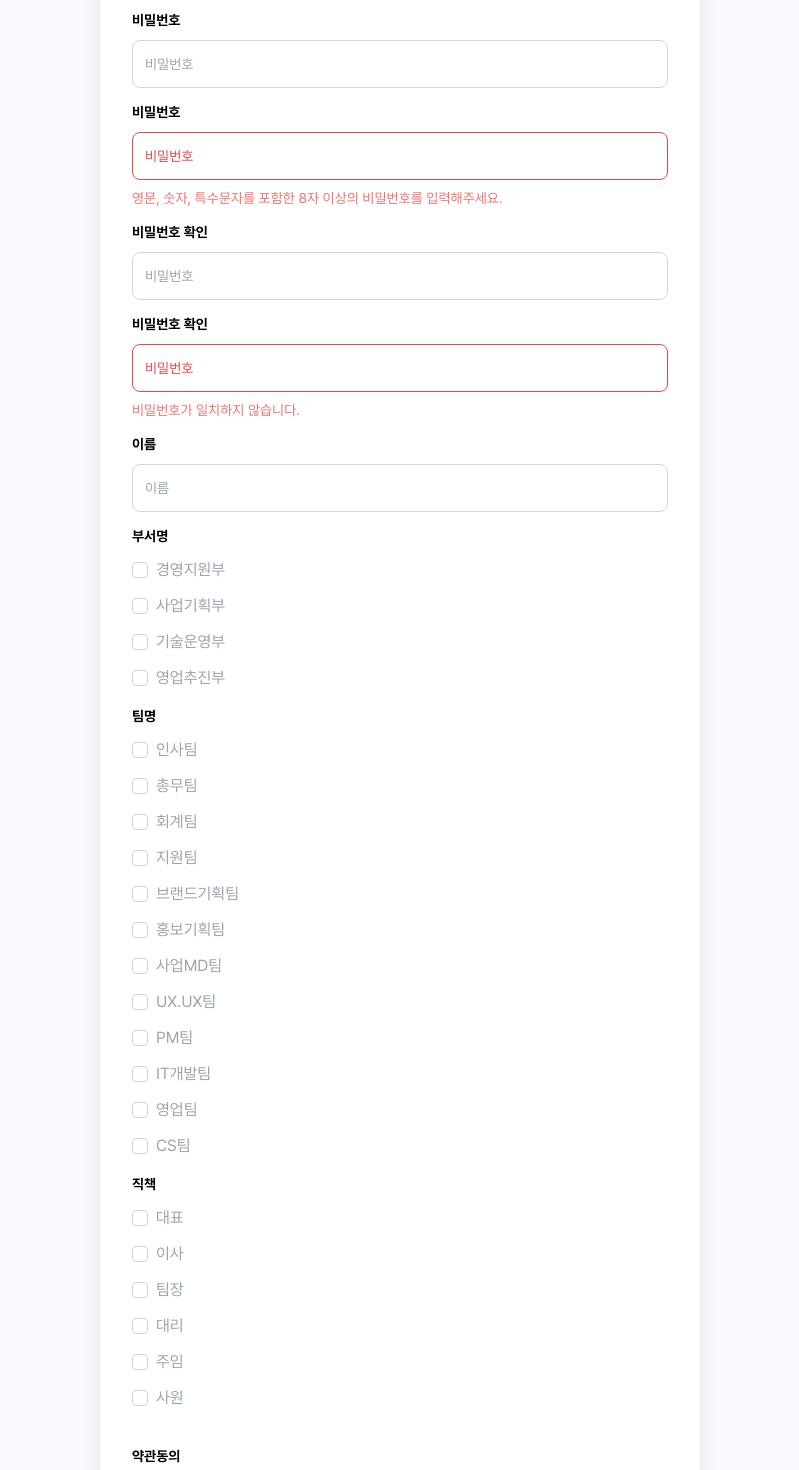
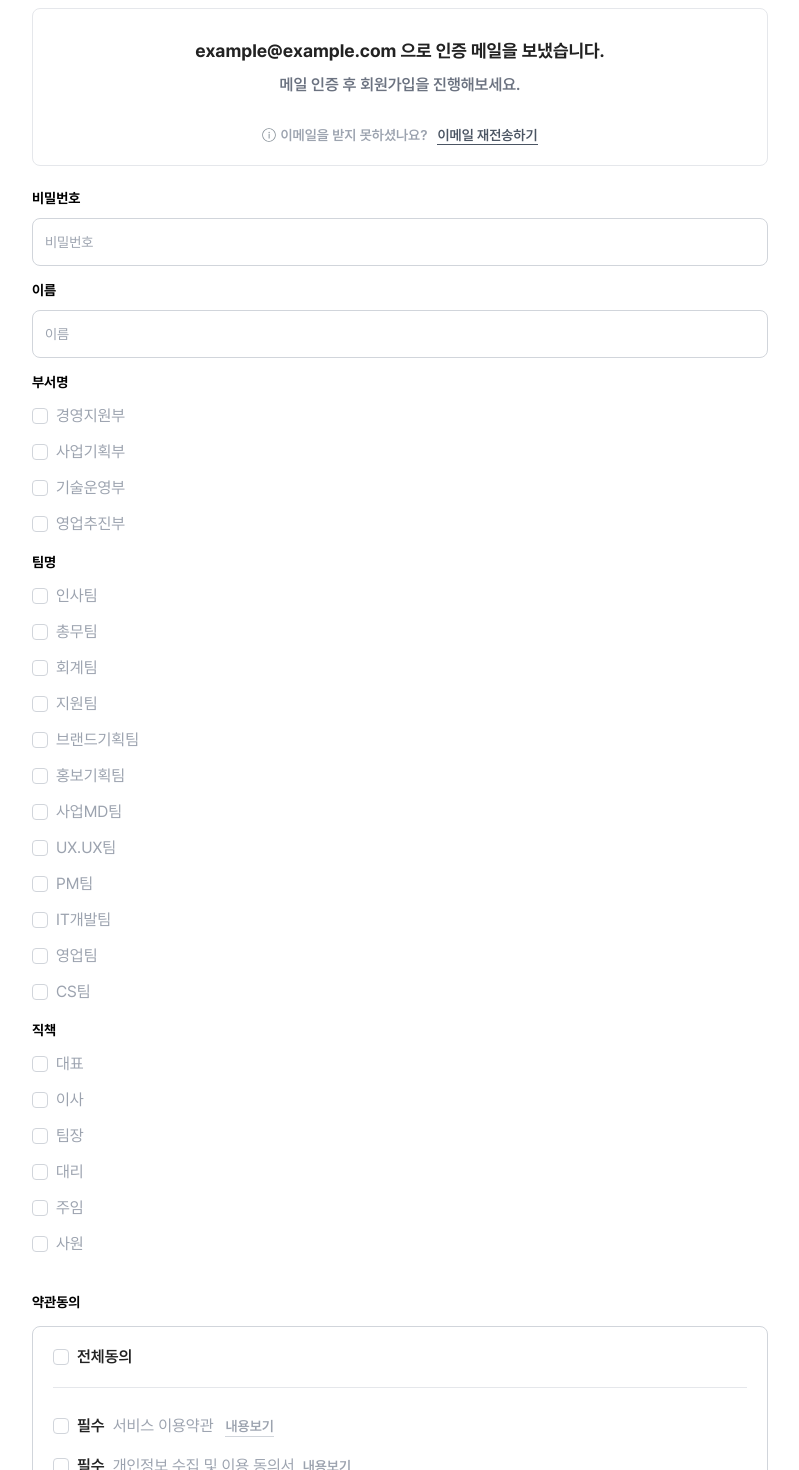
Before and after one commit to sunfivemin/meeting-room, a Next.js app: page /signup in a window 1280 px wide. Shown: the part 760-2230 px from the top of the page, without its empty margins (240-1039 px from the left). Built offline with nearby package versions, Linux system fonts and the light colour scheme; a web font is replaced by a local one.

Commit message:
로그인/회원가입 css 수정

```diff
--- a/app/components/CommonModal.jsx
+++ b/app/components/CommonModal.jsx
@@ -2,7 +2,7 @@ const CommonModal = ({ open, setOpen, title, subtitle, content, onConfirm, singl
     if (!open) return null;
 
     return (
-        <div className="fixed inset-0 z-30 flex items-center justify-center bg-black bg-opacity-40">
+        <div className="fixed inset-0 z-30 flex items-center justify-center bg-black bg-opacity-40 px-[15px]">
             <div className="w-full max-w-md p-8 bg-white rounded-lg shadow-lg">
                 <h2 className="mb-4 text-xl font-semibold text-center">{title}</h2>
                 {subtitle && <p className="mb-4 text-base text-gray-500">{subtitle}</p>}
--- a/app/components/ReservationModal.jsx
+++ b/app/components/ReservationModal.jsx
@@ -309,7 +309,7 @@ export default function ReservationModal({ isModalOpen, onClose }) {
                     <label className="font-bold text-md text-navy-700">
                       참여자
                     </label>
-                    <ComboBox />
+
                   </div>
 
                   <div className="col-span-2">
--- a/app/login/page.jsx
+++ b/app/login/page.jsx
@@ -5,7 +5,7 @@ export default function Login() {
     return (
         <>
             <div className=" bg-[var(--bg-main-color)] flex-1 flex items-center">
-                <div className="z-10 flex w-full h-fit ">
+                <div className="z-10 flex w-full h-fit pb-[110px]">
                     <div className="p-10 mx-auto bg-white shadow-3xl rounded-lg px-6 md:px-8 md:w-3/4 lg:w-[500px] w-[92%]">
                         <h2 className="mb-10 text-2xl font-bold text-center text-[#222]">로그인</h2>
                         <form action="">
--- a/app/signup/page.jsx
+++ b/app/signup/page.jsx
@@ -1,12 +1,11 @@
-import Image from "next/image";
 import Link from "next/link";
 
 export default function Signup() {
     return (
         <>
-            <div className="flex bg-[var(--bg-main-color)] flex-1 mt-[100px]">
-                <div className="z-10 w-full mt-[0px] pb-[110px] md:my-[0px] md:pb-[60px]">
-                    <div className="p-10 py-[60px] mx-auto bg-white shadow-3xl rounded-lg px-6 md:px-8 md:w-3/4 lg:w-[600px] w-[92%]">
+            <div className="flex bg-[var(--bg-main-color)] flex-1 lg:mt-[100px] mt-[0px] ">
+                <div className="z-10 w-full pb-[110px]">
+                    <div className="p-10 py-[60px] mx-auto bg-white shadow-3xl rounded-lg px-6 md:px-8 md:w-3/4 lg:w-[800px] w-[92%]">
                         <h2 className="mb-10 text-2xl font-bold text-center text-[#222]">회원가입</h2>
                         <form action="">
                             <div className="">
@@ -33,35 +32,44 @@ export default function Signup() {
                                 {/* 이메일 인증하기  - 클릭 활성화*/}
                                 <button className="block w-full mt-3 mb-8 transition duration-300 ease-in-out font-md blue__btn">이메일 인증하기</button>
 
+                                {/* 인증 메일 전송 알림 */}
+                                <div className="w-full gap-2 px-5 pt-2 pb-5 mt-3 mb-5 text-sm border border-gray-200 rounded-lg bg-[#f7f9fa] outline-none flex__col bg-white/0">
+                                    <p className="flex justify-center mt-5 text-lg font-bold item-center text-center text-[#222]">example@example.com 으로 인증 메일을 보냈습니다.</p>
+                                    <p className="flex justify-center text-base font-semibold text-center text-gray-500 item-center">메일 인증 후 회원가입을 진행해보세요.</p>
+                                    <div className="flex flex-wrap items-center justify-center gap-1 mt-5">
+                                        <svg width="14" height="14" viewBox="0 0 14 14" fill="none">
+                                            <path
+                                                d="M0.25 7C0.25 10.7279 3.27208 13.75 7 13.75C10.7279 13.75 13.75 10.7279 13.75 7C13.75 3.27208 10.7279 0.25 7 0.25C3.27208 0.25 0.25 3.27208 0.25 7ZM13 7C13 10.3137 10.3137 13 7 13C3.68629 13 1 10.3137 1 7C1 3.68629 3.68629 1 7 1C10.3137 1 13 3.68629 13 7ZM7.125 3.75C7.47018 3.75 7.75 4.02982 7.75 4.375C7.75 4.72018 7.47018 5 7.125 5C6.77982 5 6.5 4.72018 6.5 4.375C6.5 4.02982 6.77982 3.75 7.125 3.75ZM6.65 10.5H7.58333V5.83333H6.65V10.5Z"
+                                                fill="#828C94"></path>
+                                        </svg>
+                                        <p className="font-semibold pr-1.5 text-gray-400 text-sm">이메일을 받지 못하셨나요?</p>
+                                        <button className="text-sm font-semibold text-gray-600 underline-link transition duration-300 ease-in-out hover:text-[#4e5968d1] ">이메일 재전송하기</button>
+                                    </div>
+                                </div>
+
                                 {/* 비밀번호 입력 */}
                                 <div className="mb-3">
                                     <label className="text-sm font-bold text-navy-700 ">비밀번호</label>
                                     <input type="password" name="password" id="password" placeholder="비밀번호" className="flex items-center justify-center w-full h-12 p-3 mt-2 text-sm border border-gray-300 rounded-lg outline-none bg-white/0"></input>
                                 </div>
                                 {/* 비밀번호 실패 */}
-                                <div className="mb-3">
-                                    <label className="text-sm font-bold text-navy-700 ">
-                                        비밀번호
-                                    </label>
+                                {/* <div className="mb-3">
+                                    <label className="text-sm font-bold text-navy-700 ">비밀번호</label>
                                     <input type="password" name="password" id="password" placeholder="비밀번호" className="flex items-center justify-center w-full h-12 p-3 mt-2 text-sm text-red-500 border border-red-500 rounded-lg outline-none bg-white/0 placeholder:text-red-500 "></input>
                                     <p className="mt-2 text-sm text-red-400">영문, 숫자, 특수문자를 포함한 8자 이상의 비밀번호를 입력해주세요.</p>
-                                </div>
+                                </div> */}
 
                                 {/* 비밀번호 확인 */}
-                                <div className="mb-3">
-                                    <label className="text-sm font-bold text-navy-700 ">
-                                        비밀번호 확인
-                                    </label>
+                                {/* <div className="mb-3">
+                                    <label className="text-sm font-bold text-navy-700 ">비밀번호 확인</label>
                                     <input type="password" name="password" id="password" placeholder="비밀번호" className="flex items-center justify-center w-full h-12 p-3 mt-2 text-sm border border-gray-300 rounded-lg outline-none bg-white/0"></input>
-                                </div>
+                                </div> */}
                                 {/* 비밀번호 확인 - 일치하지 않습니다. */}
-                                <div className="mb-3">
-                                    <label className="text-sm font-bold text-navy-700 ">
-                                        비밀번호 확인
-                                    </label>
+                                {/* <div className="mb-3">
+                                    <label className="text-sm font-bold text-navy-700 ">비밀번호 확인</label>
                                     <input type="password" name="password" id="password" placeholder="비밀번호" className="flex items-center justify-center w-full h-12 p-3 mt-2 text-sm text-red-500 border border-red-500 rounded-lg outline-none bg-white/0 placeholder:text-red-500 "></input>
                                     <p className="mt-2 text-sm text-red-400">비밀번호가 일치하지 않습니다.</p>
-                                </div>
+                                </div> */}
 
                                 {/* 이름 입력 */}
                                 <div className="mb-3">
@@ -250,33 +258,38 @@ export default function Signup() {
                                         <input type="checkbox" id="terms-check-all" />
                                         <label htmlFor="terms-check-all">
                                             <span className="check-icon"></span>
-                                            <p className="!text-base
-                                            !text-[#222] !font-semibold">전체동의</p>
+                                            <p
+                                                className="!text-base
+                                            !text-[#222] !font-semibold">
+                                                전체동의
+                                            </p>
                                         </label>
                                     </div>
                                     <hr className="my-2"></hr>
                                     <div className="gap-1 flex__col ">
-                                        <div className="check-wrap">
+                                        <div className="flex flex-wrap check-wrap">
                                             <input type="checkbox" id="terms-check-01" />
                                             <label htmlFor="terms-check-01">
                                                 <span className="check-icon"></span>
                                                 <p className="!text-base flex items-center justify-center gap-x-2 gap-y-4 flex-wrap">
-                                                    <span className="text-[#222] font-semibold">필수</span><span className="pr-1">서비스 이용약관</span>
+                                                    <span className="text-[#222] font-semibold">필수</span>
+                                                    <span className="pr-1">서비스 이용약관</span>
                                                 </p>
                                             </label>
                                             <span className="text-sm ml-2 gray-b font-semibold text-gray-400 underline-link transition duration-300 ease-in-out hover:text-[#4e5968d1] ">내용보기</span>
                                         </div>
-                                        <div className="check-wrap">
+                                        <div className="flex flex-wrap check-wrap">
                                             <input type="checkbox" id="terms-check-02" />
                                             <label htmlFor="terms-check-02">
                                                 <span className="check-icon"></span>
                                                 <p className="!text-base flex items-center gap-x-2 gap-y-4 flex-wrap">
-                                                    <span className="text-[#222] font-semibold ">필수</span><span>개인정보 수집 및 이용 동의서</span>
+                                                    <span className="text-[#222] font-semibold ">필수</span>
+                                                    <span>개인정보 수집 및 이용 동의서</span>
                                                 </p>
                                             </label>
                                             <span className="text-sm ml-2 gray-b font-semibold text-gray-400 underline-link transition duration-300 ease-in-out hover:text-[#4e5968d1] ">내용보기</span>
                                         </div>
-                                        <div className="check-wrap">
+                                        <div className="flex flex-wrap check-wrap">
                                             <input type="checkbox" id="terms-check-03" />
                                             <label htmlFor="terms-check-03">
                                                 <span className="check-icon"></span>
```
Also changed, not shown: app/login/password/page.jsx (+3 -16 lines).
